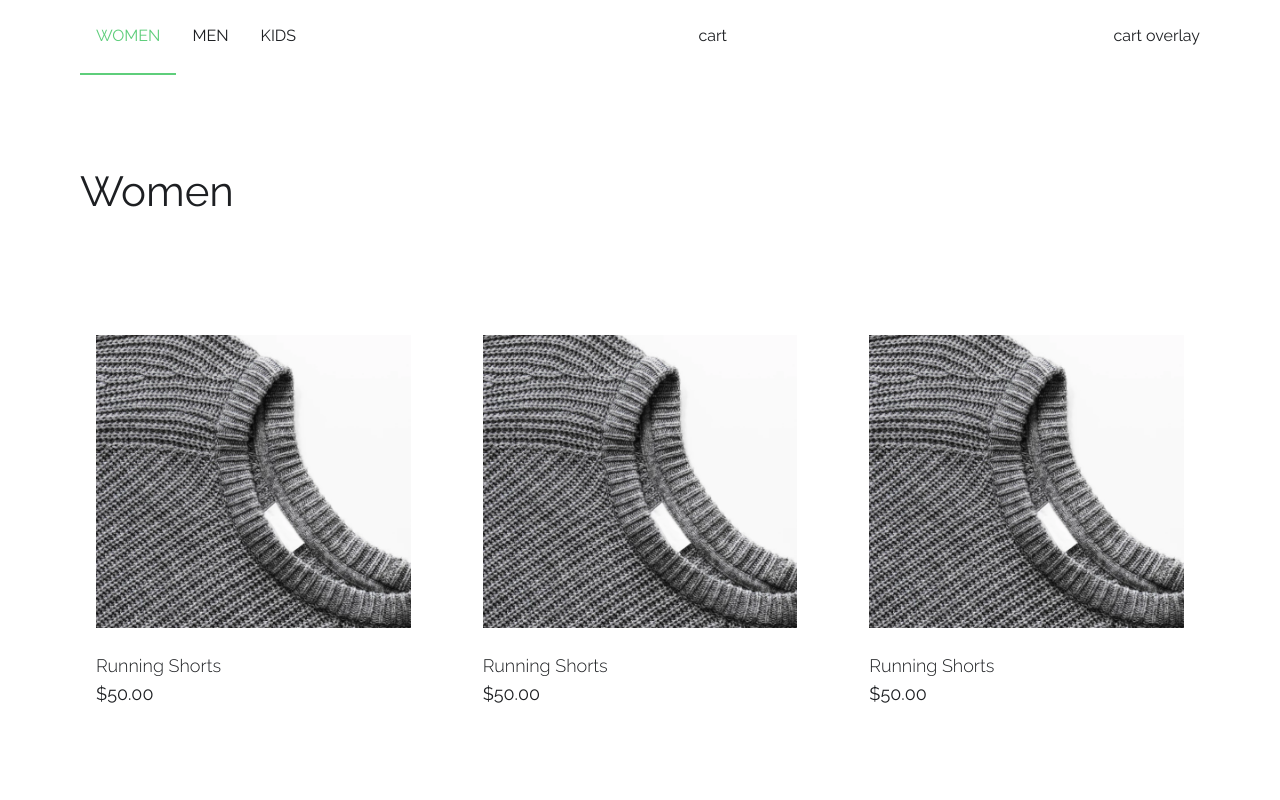
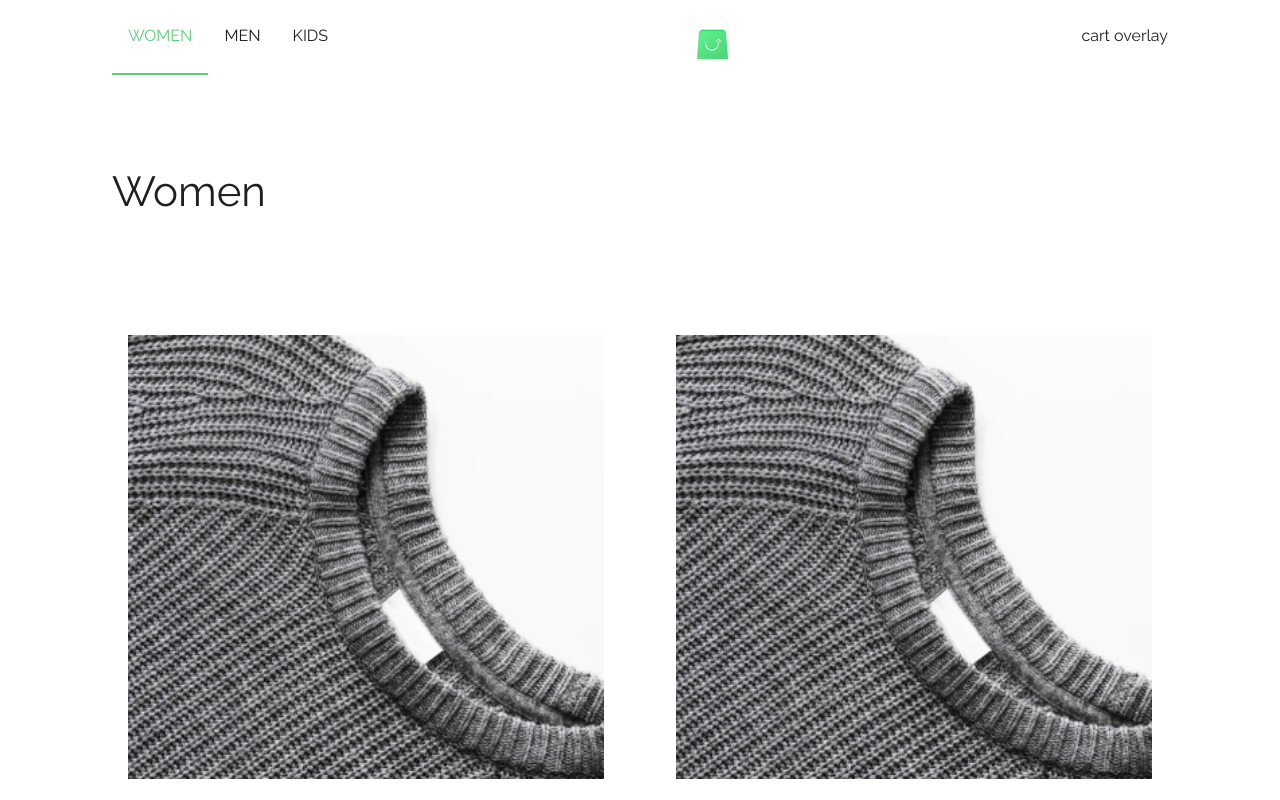
Before and after one commit to HabibaAshrafKhairy/scandiweb-frontend, a React (Vite) app: page /products/women in a window 1280 px wide. Shown: the top 800 px of the page. Built offline with nearby package versions, Linux system fonts and the light colour scheme.

Commit message:
fix grid styles

```diff
--- a/src/App.tsx
+++ b/src/App.tsx
@@ -8,7 +8,7 @@ import ProductDetailsPage from "./pages/PDP";
 class App extends React.Component {
   render(): React.ReactNode {
     return (
-      <div className="px-20">
+      <div className="px-28">
         <Header />
 
         <Routes>
--- a/src/components/header.tsx
+++ b/src/components/header.tsx
@@ -1,12 +1,15 @@
 import React from "react";
 import Navigation from "./navigation";
+import logo from "../../src/assets/logo.svg";
 
 class Header extends React.Component {
   render(): React.ReactNode {
     return (
-      <div className="flex justify-between  h-20 pt-6">
+      <div className="flex justify-between h-20 pt-6">
         <Navigation />
-        <p>cart</p>
+        <div>
+          <img src={logo} alt="logo" />
+        </div>
         <p>cart overlay</p>
       </div>
     );
--- a/src/pages/PLP/productCard.tsx
+++ b/src/pages/PLP/productCard.tsx
@@ -8,9 +8,9 @@ class ProductCard extends React.Component<RouterProps> {
     const pathname = this.props.location.pathname;
     return (
       <Link to={`${pathname}/${Math.random()}`}>
-        <div className="w-fit p-4 hover:shadow-card transition-shadow duration-300 hover:cursor-pointer">
+        <div className="p-4 hover:shadow-card transition-shadow duration-300 hover:cursor-pointer">
           <div className="pb-6">
-            <img src={productImage} alt="product image" />
+            <img className="w-full" src={productImage} alt="product image" />
           </div>
 
           <p className="font-light text-lg">Running Shorts</p>
--- a/src/pages/PLP/productsList.tsx
+++ b/src/pages/PLP/productsList.tsx
@@ -4,7 +4,7 @@ import ProductCard from "./productCard";
 class ProductsList extends React.Component {
   render(): React.ReactNode {
     return (
-      <div className="grid grid-cols-3 gap-x-10 gap-y-24">
+      <div className="grid grid-cols-[repeat(auto-fit,_minmax(360px,_1fr))] gap-x-10 gap-y-24 w-full">
         <ProductCard />
         <ProductCard />
         <ProductCard />
```
Also changed, not shown: src/assets/logo.svg (added).
